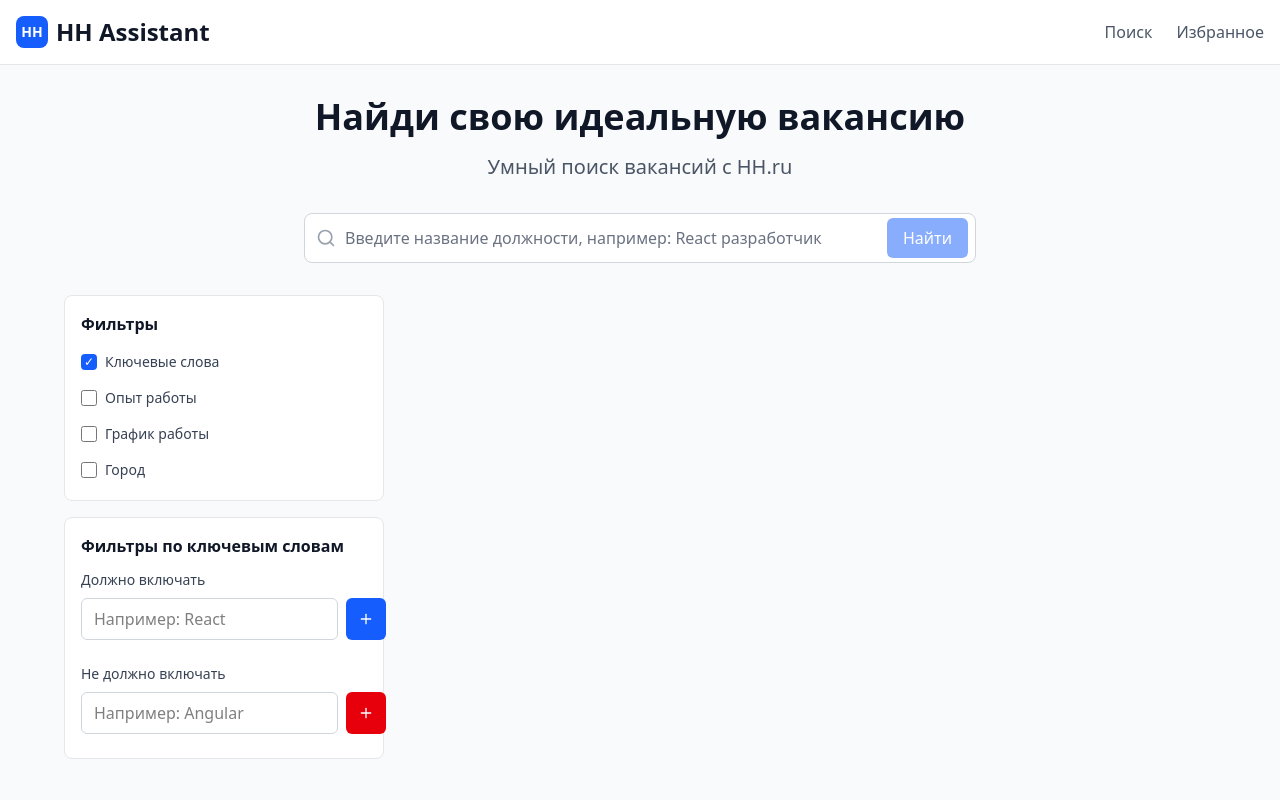
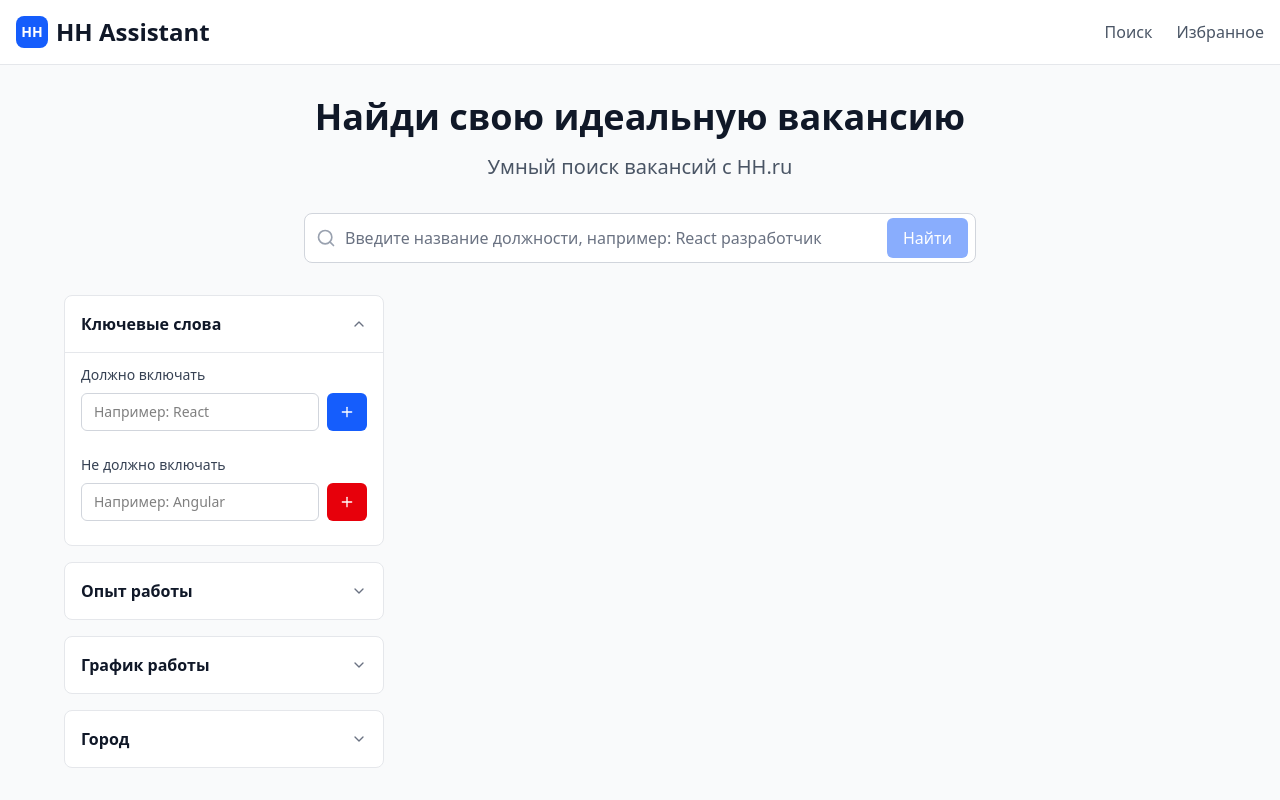
Before and after one commit to BMD63/hh-assistant, a React (Vite) app: page / in a window 1280 px wide. Built offline with nearby package versions, Linux system fonts and the light colour scheme.

Commit message:
feat: redesign filters as collapsible accordions for better UX

```diff
--- a/src/App.tsx
+++ b/src/App.tsx
@@ -1,6 +1,5 @@
 import { Header } from './components/Header';
 import { SearchForm } from './components/SearchForm';
-import { FilterVisibility } from './components/FilterVisibility';
 import { VacancyCard } from './components/VacancyCard';
 import { LoadMoreButton } from './components/LoadMoreButton';
 import { IncludeExcludeFilter } from './components/IncludeExcludeFilter';
@@ -9,11 +8,9 @@ import { useSearch } from './hooks/useSearch';
 import { useVacancies } from './hooks/useVacancies';
 import { ScheduleFilter } from './components/ScheduleFilter';
 import { AreaFilter } from './components/AreaFilter';
-import { useFiltersStore } from './stores/filtersStore';
 
 function App() {
   const { vacancies, isLoading, error, hasMore, searchVacancies, loadMore } = useVacancies();
-  const { visibleFilters } = useFiltersStore();
 
   const { searchQuery, setSearchQuery, handleSearch } = useSearch((query: string) => {
     searchVacancies(query, 0);
@@ -47,13 +44,12 @@ function App() {
           <div className="w-80 flex-shrink-0">
             <div className="space-y-4">
                {/* Всегда видимые фильтры */}
-              <FilterVisibility />
               <IncludeExcludeFilter />
 
                {/* Условно видимые фильтры */}
-              {visibleFilters.experience && <ExperienceFilter />}
-              {visibleFilters.schedule && <ScheduleFilter />}
-              {visibleFilters.area && <AreaFilter />}
+              <ExperienceFilter />
+              <ScheduleFilter />
+              <AreaFilter />
             </div>
           </div>
 
--- a/src/components/AreaFilter.tsx
+++ b/src/components/AreaFilter.tsx
@@ -1,68 +1,31 @@
-import { useState, useMemo } from 'react';
-import { Search } from 'lucide-react';
+import { ChevronDown, ChevronUp } from 'lucide-react';
 import { useFiltersStore } from '../stores/filtersStore';
-import { useAreas } from '../hooks/useAreas';
 
 export function AreaFilter() {
-  const { area, setArea } = useFiltersStore();
-  const { areas, isLoading, error } = useAreas();
-  const [searchQuery, setSearchQuery] = useState('');
-
-  // Фильтруем города по поисковому запросу
-  const filteredAreas = useMemo(() => {
-    if (!searchQuery) return areas.slice(0, 20); // первые 20 без поиска
-
-    return areas
-      .filter(city =>
-        city.name.toLowerCase().includes(searchQuery.toLowerCase())
-      )
-      .slice(0, 20); // ограничиваем результаты
-  }, [areas, searchQuery]);
-
-  // Находим выбранный город для отображения
-  const selectedCity = areas.find(city => city.id === area);
+  const { area, setArea, expandedFilters, toggleFilterExpanded } = useFiltersStore();
 
   return (
-    <div className="bg-white rounded-lg border border-gray-200 p-4">
-      <h3 className="font-semibold text-gray-900 mb-3">Город</h3>
+    <div className="bg-white rounded-lg border border-gray-200">
+      {/* Заголовок-кнопка */}
+      <button
+        onClick={() => toggleFilterExpanded('area')}
+        className="w-full flex items-center justify-between p-4 hover:bg-gray-50 rounded-lg"
+      >
+        <span className="font-semibold text-gray-900">Город</span>
+        {expandedFilters.area ? (
+          <ChevronUp className="w-4 h-4 text-gray-500" />
+        ) : (
+          <ChevronDown className="w-4 h-4 text-gray-500" />
+        )}
+      </button>
 
-      {/* Поле поиска */}
-      <div className="relative mb-3">
-        <div className="absolute inset-y-0 left-0 pl-3 flex items-center pointer-events-none">
-          <Search className="h-4 w-4 text-gray-400" />
+      {/* Контент фильтра */}
+      {expandedFilters.area && (
+        <div className="px-4 pb-4 border-t border-gray-200">
+          <div className="text-sm text-gray-600 mb-3 pt-3">
+            Выберите город для поиска вакансий
           </div>
-        <input
-          type="text"
-          value={searchQuery}
-          onChange={(e) => setSearchQuery(e.target.value)}
-          placeholder="Начните вводить город..."
-          className="block w-full pl-10 pr-3 py-2 border border-gray-300 rounded-md focus:outline-none focus:ring-2 focus:ring-blue-500 focus:border-transparent text-sm"
-        />
-      </div>
-
-      {/* Выбранный город */}
-      {selectedCity && area !== '113' && (
-        <div className="mb-3 p-2 bg-blue-50 rounded border border-blue-200">
-          <p className="text-sm text-blue-800 font-medium">Выбрано: {selectedCity.name}</p>
-          <button
-            onClick={() => setArea('113')}
-            className="text-xs text-blue-600 hover:text-blue-800 mt-1"
-          >
-            Сбросить
-          </button>
-        </div>
-      )}
-
-      {/* Список городов */}
-      <div className="space-y-1 max-h-60 overflow-y-auto">
-        {isLoading ? (
-          <p className="text-sm text-gray-500">Загрузка городов...</p>
-        ) : error ? (
-          <p className="text-sm text-red-500">{error}</p>
-        ) : (
-          <>
-            {/* Опция "Вся Россия" */}
-            <label className="flex items-center p-2 hover:bg-gray-50 rounded cursor-pointer">
+          <label className="flex items-center mb-2">
             <input
               type="radio"
               name="area"
@@ -73,24 +36,11 @@ export function AreaFilter() {
             />
             <span className="ml-2 text-sm text-gray-700 font-medium">Вся Россия</span>
           </label>
-
-            {/* Список городов */}
-            {filteredAreas.map((city) => (
-              <label key={city.id} className="flex items-center p-2 hover:bg-gray-50 rounded cursor-pointer">
-                <input
-                  type="radio"
-                  name="area"
-                  value={city.id}
-                  checked={area === city.id}
-                  onChange={() => setArea(city.id)}
-                  className="w-4 h-4 text-blue-600 border-gray-300 focus:ring-blue-500"
-                />
-                <span className="ml-2 text-sm text-gray-700">{city.name}</span>
-              </label>
-            ))}
-          </>
+          <div className="text-xs text-gray-500 mt-2">
+            Для поиска по конкретному городу используйте поле "Ключевые слова"
+          </div>
+        </div>
       )}
-      </div>
     </div>
   );
 }
--- a/src/components/ExperienceFilter.tsx
+++ b/src/components/ExperienceFilter.tsx
@@ -1,28 +1,34 @@
+import { ChevronDown, ChevronUp } from 'lucide-react';
 import { useFiltersStore } from '../stores/filtersStore';
-
-const EXPERIENCE_OPTIONS = [
-  { value: 'noExperience', label: 'Нет опыта' },
-  { value: 'between1And3', label: 'От 1 года до 3 лет' },
-  { value: 'between3And6', label: 'От 3 до 6 лет' },
-  { value: 'moreThan6', label: 'Более 6 лет' },
-];
+import { EXPERIENCE_OPTIONS } from '../constants/filters';
 
 export function ExperienceFilter() {
-  const { experience, setExperience } = useFiltersStore();
+  const { experience, setExperience, expandedFilters, toggleFilterExpanded } = useFiltersStore();
 
   const handleExperienceChange = (value: string) => {
-    const newExperience = experience.includes(value)
-      ? [] // сбрасываем фильтр
-      : [value]; // выбираем новый
-
+    const newExperience = experience.includes(value) ? [] : [value];
     setExperience(newExperience);
   };
 
   return (
-    <div className="bg-white rounded-lg border border-gray-200 p-4">
-      <h3 className="font-semibold text-gray-900 mb-3">Опыт работы</h3>
+    <div className="bg-white rounded-lg border border-gray-200">
+      {/* Заголовок-кнопка */}
+      <button
+        onClick={() => toggleFilterExpanded('experience')}
+        className="w-full flex items-center justify-between p-4 hover:bg-gray-50 rounded-lg"
+      >
+        <span className="font-semibold text-gray-900">Опыт работы</span>
+        {expandedFilters.experience ? (
+          <ChevronUp className="w-4 h-4 text-gray-500" />
+        ) : (
+          <ChevronDown className="w-4 h-4 text-gray-500" />
+        )}
+      </button>
 
-      <div className="space-y-2">
+      {/* Контент фильтра */}
+      {expandedFilters.experience && (
+        <div className="px-4 pb-4 border-t border-gray-200">
+          <div className="space-y-2 pt-3">
             <label className="flex items-center">
               <input
                 type="radio"
@@ -50,5 +56,7 @@ export function ExperienceFilter() {
             ))}
           </div>
         </div>
+      )}
+    </div>
   );
 }
--- a/src/components/FilterVisibility.tsx
+++ /dev/null
@@ -1,40 +0,0 @@
-import { useFiltersStore } from '../stores/filtersStore';
-
-const FILTER_OPTIONS = [
-  { key: 'experience', label: 'Опыт работы' },
-  { key: 'schedule', label: 'График работы' },
-  { key: 'area', label: 'Город' },
-] as const;
-
-export function FilterVisibility() {
-  const { visibleFilters, toggleFilterVisibility } = useFiltersStore();
-
-  return (
-    <div className="bg-white rounded-lg border border-gray-200 p-4">
-      <h3 className="font-semibold text-gray-900 mb-3">Фильтры</h3>
-
-      <div className="space-y-2">
-        {/* Текстовые фильтры (всегда включены) */}
-        <div className="flex items-center py-1">
-          <div className="w-4 h-4 bg-blue-600 rounded flex items-center justify-center">
-            <span className="text-white text-xs">✓</span>
-          </div>
-          <span className="ml-2 text-sm text-gray-700 font-medium">Ключевые слова</span>
-        </div>
-
-        {/* Остальные фильтры с чекбоксами */}
-        {FILTER_OPTIONS.map((option) => (
-          <label key={option.key} className="flex items-center py-1 cursor-pointer">
-            <input
-              type="checkbox"
-              checked={visibleFilters[option.key]}
-              onChange={() => toggleFilterVisibility(option.key)}
-              className="w-4 h-4 text-blue-600 border-gray-300 rounded focus:ring-blue-500"
-            />
-            <span className="ml-2 text-sm text-gray-700">{option.label}</span>
-          </label>
-        ))}
-      </div>
-    </div>
-  );
-}
--- a/src/components/IncludeExcludeFilter.tsx
+++ b/src/components/IncludeExcludeFilter.tsx
@@ -1,10 +1,11 @@
 import { useState } from 'react';
-import { Plus, X } from 'lucide-react';
+import { Plus, X, ChevronDown, ChevronUp } from 'lucide-react';
 import { useFiltersStore } from '../stores/filtersStore';
 
 export function IncludeExcludeFilter() {
   const [includeInput, setIncludeInput] = useState('');
   const [excludeInput, setExcludeInput] = useState('');
+  const [isExpanded, setIsExpanded] = useState(true); // всегда открыт по умолчанию
 
   const { includeTerms, excludeTerms, addIncludeTerm, removeIncludeTerm, addExcludeTerm, removeExcludeTerm } = useFiltersStore();
 
@@ -23,11 +24,25 @@ export function IncludeExcludeFilter() {
   };
 
   return (
-    <div className="bg-white rounded-lg border border-gray-200 p-4">
-      <h3 className="font-semibold text-gray-900 mb-3">Фильтры по ключевым словам</h3>
+    <div className="bg-white rounded-lg border border-gray-200">
+      {/* Заголовок-кнопка */}
+      <button
+        onClick={() => setIsExpanded(!isExpanded)}
+        className="w-full flex items-center justify-between p-4 hover:bg-gray-50 rounded-lg"
+      >
+        <span className="font-semibold text-gray-900">Ключевые слова</span>
+        {isExpanded ? (
+          <ChevronUp className="w-4 h-4 text-gray-500" />
+        ) : (
+          <ChevronDown className="w-4 h-4 text-gray-500" />
+        )}
+      </button>
 
+      {/* Контент фильтра */}
+      {isExpanded && (
+        <div className="px-4 pb-4 border-t border-gray-200">
           {/* Включаемые термины */}
-      <div className="mb-4">
+          <div className="mb-4 pt-3">
             <label className="block text-sm font-medium text-gray-700 mb-2">
               Должно включать
             </label>
@@ -38,7 +53,7 @@ export function IncludeExcludeFilter() {
                 onChange={(e) => setIncludeInput(e.target.value)}
                 onKeyPress={(e) => e.key === 'Enter' && handleAddInclude()}
                 placeholder="Например: React"
-            className="flex-1 px-3 py-2 border border-gray-300 rounded-md focus:outline-none focus:ring-2 focus:ring-blue-500 focus:border-transparent"
+                className="flex-1 px-3 py-2 border border-gray-300 rounded-md focus:outline-none focus:ring-2 focus:ring-blue-500 focus:border-transparent text-sm"
               />
               <button
                 onClick={handleAddInclude}
@@ -79,7 +94,7 @@ export function IncludeExcludeFilter() {
                 onChange={(e) => setExcludeInput(e.target.value)}
                 onKeyPress={(e) => e.key === 'Enter' && handleAddExclude()}
                 placeholder="Например: Angular"
-            className="flex-1 px-3 py-2 border border-gray-300 rounded-md focus:outline-none focus:ring-2 focus:ring-blue-500 focus:border-transparent"
+                className="flex-1 px-3 py-2 border border-gray-300 rounded-md focus:outline-none focus:ring-2 focus:ring-blue-500 focus:border-transparent text-sm"
               />
               <button
                 onClick={handleAddExclude}
@@ -108,5 +123,7 @@ export function IncludeExcludeFilter() {
             </div>
           </div>
         </div>
+      )}
+    </div>
   );
 }
--- a/src/components/ScheduleFilter.tsx
+++ b/src/components/ScheduleFilter.tsx
@@ -1,41 +1,62 @@
+import { ChevronDown, ChevronUp } from 'lucide-react';
 import { useFiltersStore } from '../stores/filtersStore';
-
-const SCHEDULE_OPTIONS = [
-  { value: 'remote', label: 'Удаленная работа' },
-  { value: 'fullDay', label: 'Полный день' },
-  { value: 'flexible', label: 'Гибкий график' },
-  { value: 'shift', label: 'Сменный график' },
-];
+import { SCHEDULE_OPTIONS } from '../constants/filters';
 
 export function ScheduleFilter() {
-  const { schedule, setSchedule } = useFiltersStore();
+  const { schedule, setSchedule, expandedFilters, toggleFilterExpanded } = useFiltersStore();
 
   const handleScheduleChange = (value: string) => {
-    const newSchedule = schedule.includes(value)
-      ? schedule.filter(s => s !== value)
-      : [...schedule, value];
-
+    const newSchedule = schedule.includes(value) ? [] : [value];
     setSchedule(newSchedule);
   };
 
   return (
-    <div className="bg-white rounded-lg border border-gray-200 p-4">
-      <h3 className="font-semibold text-gray-900 mb-3">График работы</h3>
+    <div className="bg-white rounded-lg border border-gray-200">
+      {/* Заголовок-кнопка */}
+      <button
+        onClick={() => toggleFilterExpanded('schedule')}
+        className="w-full flex items-center justify-between p-4 hover:bg-gray-50 rounded-lg"
+      >
+        <span className="font-semibold text-gray-900">График работы</span>
+        {expandedFilters.schedule ? (
+          <ChevronUp className="w-4 h-4 text-gray-500" />
+        ) : (
+          <ChevronDown className="w-4 h-4 text-gray-500" />
+        )}
+      </button>
 
-      <div className="space-y-2">
+      {/* Контент фильтра */}
+      {expandedFilters.schedule && (
+        <div className="px-4 pb-4 border-t border-gray-200">
+          <div className="space-y-2 pt-3">
+            <label className="flex items-center">
+              <input
+                type="radio"
+                name="schedule"
+                value=""
+                checked={schedule.length === 0}
+                onChange={() => setSchedule([])}
+                className="w-4 h-4 text-blue-600 border-gray-300 focus:ring-blue-500"
+              />
+              <span className="ml-2 text-sm text-gray-700">Не имеет значения</span>
+            </label>
+
             {SCHEDULE_OPTIONS.map((option) => (
               <label key={option.value} className="flex items-center">
                 <input
-              type="checkbox"
+                  type="radio"
+                  name="schedule"
                   value={option.value}
                   checked={schedule.includes(option.value)}
                   onChange={() => handleScheduleChange(option.value)}
-              className="w-4 h-4 text-blue-600 border-gray-300 rounded focus:ring-blue-500"
+                  className="w-4 h-4 text-blue-600 border-gray-300 focus:ring-blue-500"
                 />
                 <span className="ml-2 text-sm text-gray-700">{option.label}</span>
               </label>
             ))}
           </div>
         </div>
+      )}
+    </div>
   );
 }
--- a/src/stores/filtersStore.ts
+++ b/src/stores/filtersStore.ts
@@ -21,13 +21,11 @@ interface FiltersState {
   // Город
   area: string;
 
-   // Видимость фильтров
-  visibleFilters: {
+  // НОВОЕ: состояние раскрытия фильтров (заменяет visibleFilters)
+  expandedFilters: {
     experience: boolean;
     schedule: boolean;
     area: boolean;
-    employment: boolean;
-    salary: boolean;
   };
 
   // Actions
@@ -42,9 +40,10 @@ interface FiltersState {
   setSchedule: (schedule: string[]) => void;
   setArea: (area: string) => void;
 
+  // НОВОЕ: переключение раскрытия (заменяет toggleFilterVisibility)
+  toggleFilterExpanded: (filterName: keyof FiltersState['expandedFilters']) => void;
+
   resetFilters: () => void;
-
-  toggleFilterVisibility: (filterName: keyof FiltersState['visibleFilters']) => void;
 }
 
 export const useFiltersStore = create<FiltersState>((set) => ({
@@ -57,12 +56,12 @@ export const useFiltersStore = create<FiltersState>((set) => ({
   employment: [],
   schedule: [],
   area: '113',
-  visibleFilters: {
+
+  // НОВОЕ: раскрытые фильтры (заменяет visibleFilters)
+  expandedFilters: {
     experience: false,
     schedule: false,
     area: false,
-    employment: false,
-    salary: false,
   },
 
   // Actions
@@ -91,8 +90,15 @@ export const useFiltersStore = create<FiltersState>((set) => ({
   setSalaryTo: (salaryTo) => set({ salaryTo }),
   setEmployment: (employment) => set({ employment }),
   setSchedule: (schedule) => set({ schedule }),
+  setArea: (area) => set({ area }),
 
-  setArea: (area) => set({ area }),
+  toggleFilterExpanded: (filterName) =>
+    set((state) => ({
+      expandedFilters: {
+        ...state.expandedFilters,
+        [filterName]: !state.expandedFilters[filterName]
+      }
+    })),
 
   resetFilters: () => set({
     includeTerms: [],
@@ -103,12 +109,10 @@ export const useFiltersStore = create<FiltersState>((set) => ({
     employment: [],
     schedule: [],
     area: '113',
+    expandedFilters: {
+      experience: false,
+      schedule: false,
+      area: false,
+    },
   }),
-  toggleFilterVisibility: (filterName) =>
-    set((state) => ({
-      visibleFilters: {
-        ...state.visibleFilters,
-        [filterName]: !state.visibleFilters[filterName]
-      }
-    }))
 }));
```
Lines whose indentation alone changed are shown as unchanged.
